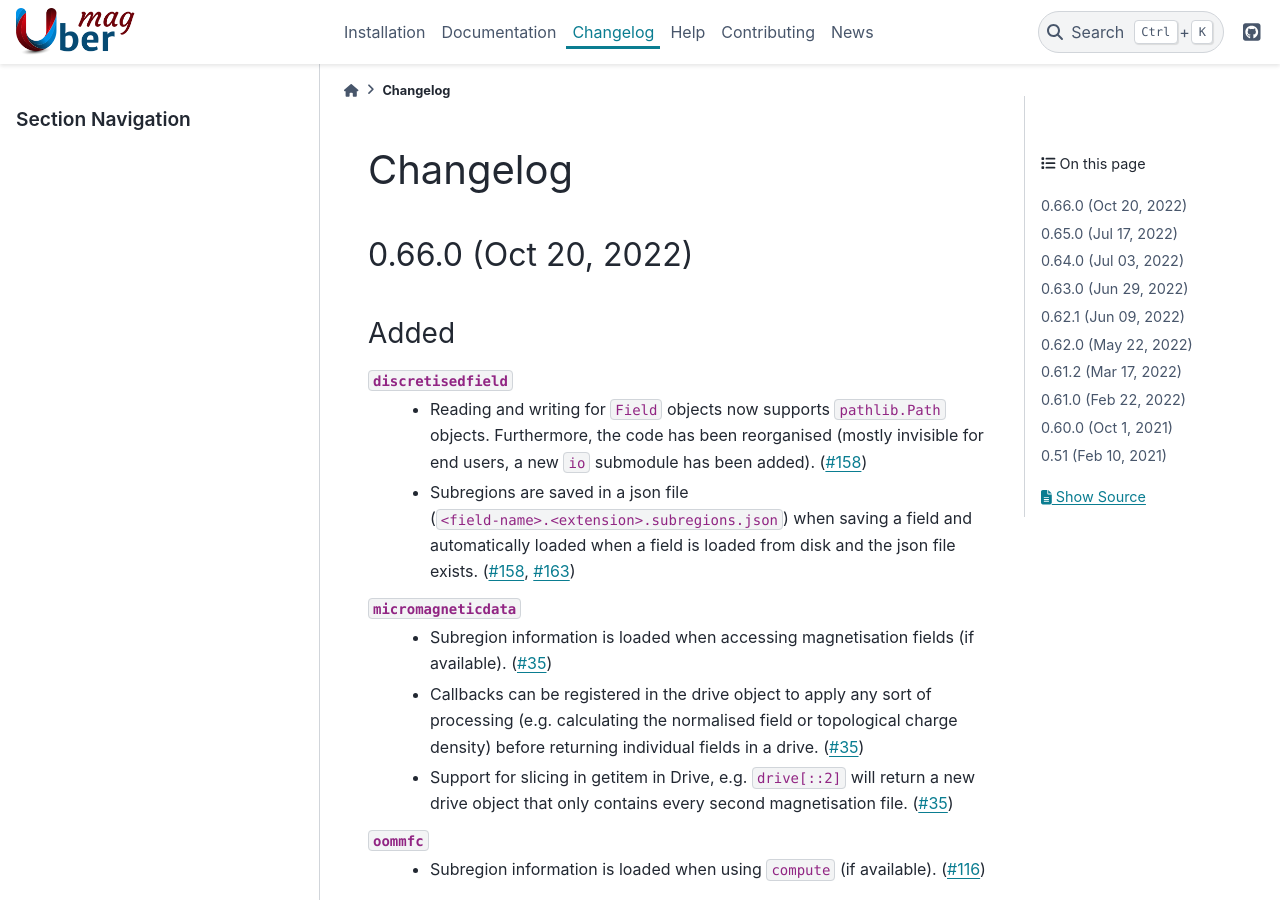
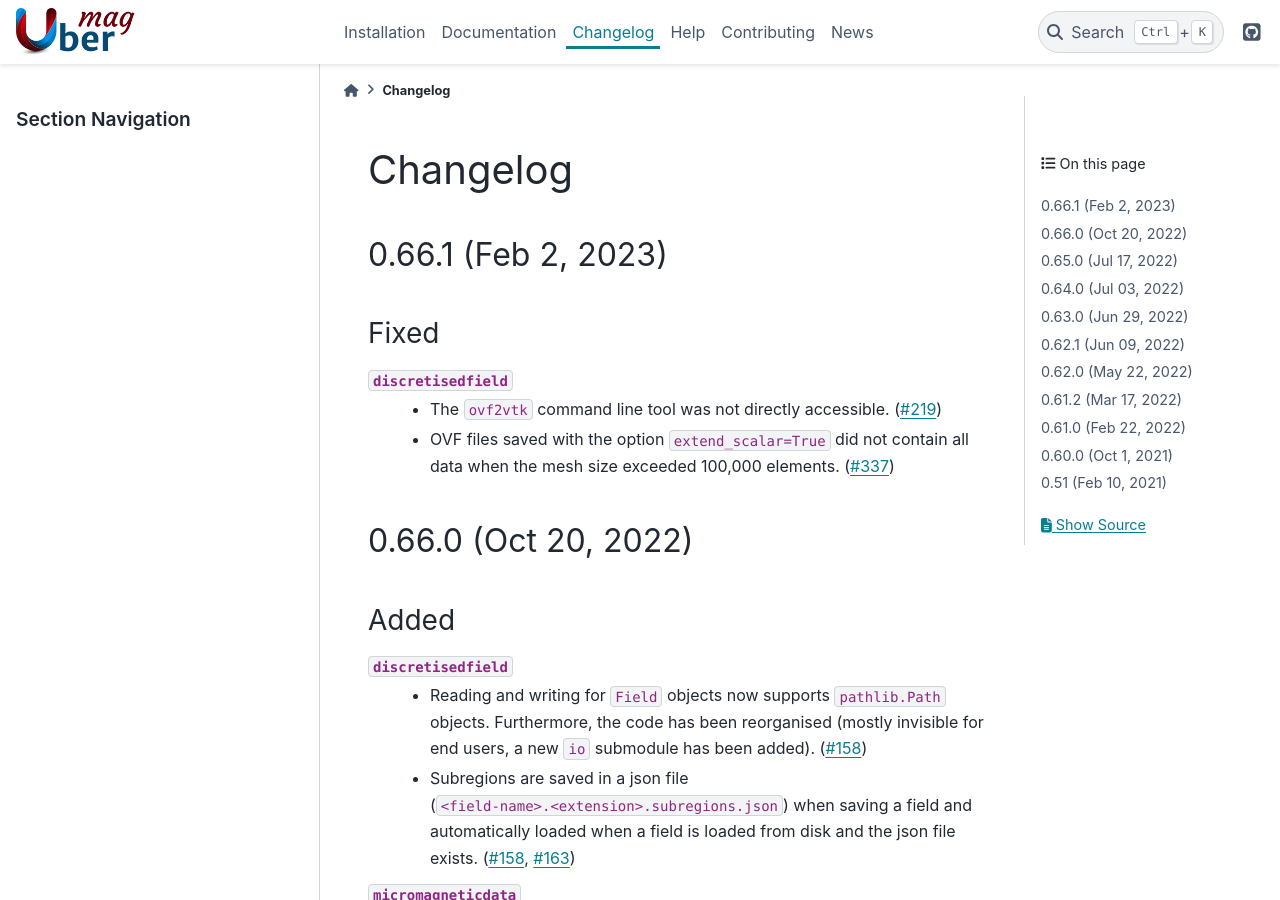
Before and after one commit to ubermag/ubermag.github.io, a Sphinx documentation site: the page built from source/changelog.rst, in a window 1280 px wide and 900 px high. Built offline with Sphinx 7.4.7 and the PyData theme 0.15.4, drawn with Linux system fonts in a browser that asks for light colours; pages that are not in the unit, such as notebooks, are missing from menus.

Commit message:
ovf-related bugfixes in discretisedfield

```diff
--- a/source/changelog.rst
+++ b/source/changelog.rst
@@ -1,6 +1,19 @@
 =========
 Changelog
 =========
+
+0.66.1 (Feb 2, 2023)
+====================
+
+Fixed
+-----
+
+``discretisedfield``
+  - The ``ovf2vtk`` command line tool was not directly accessible. (`#219
+    <https://github.com/ubermag/discretisedfield/pull/219>`__)
+  - OVF files saved with the option ``extend_scalar=True`` did not contain all
+    data when the mesh size exceeded 100,000 elements. (`#337
+    <https://github.com/ubermag/discretisedfield/pull/337>`__)
 
 0.66.0 (Oct 20, 2022)
 =====================
```
